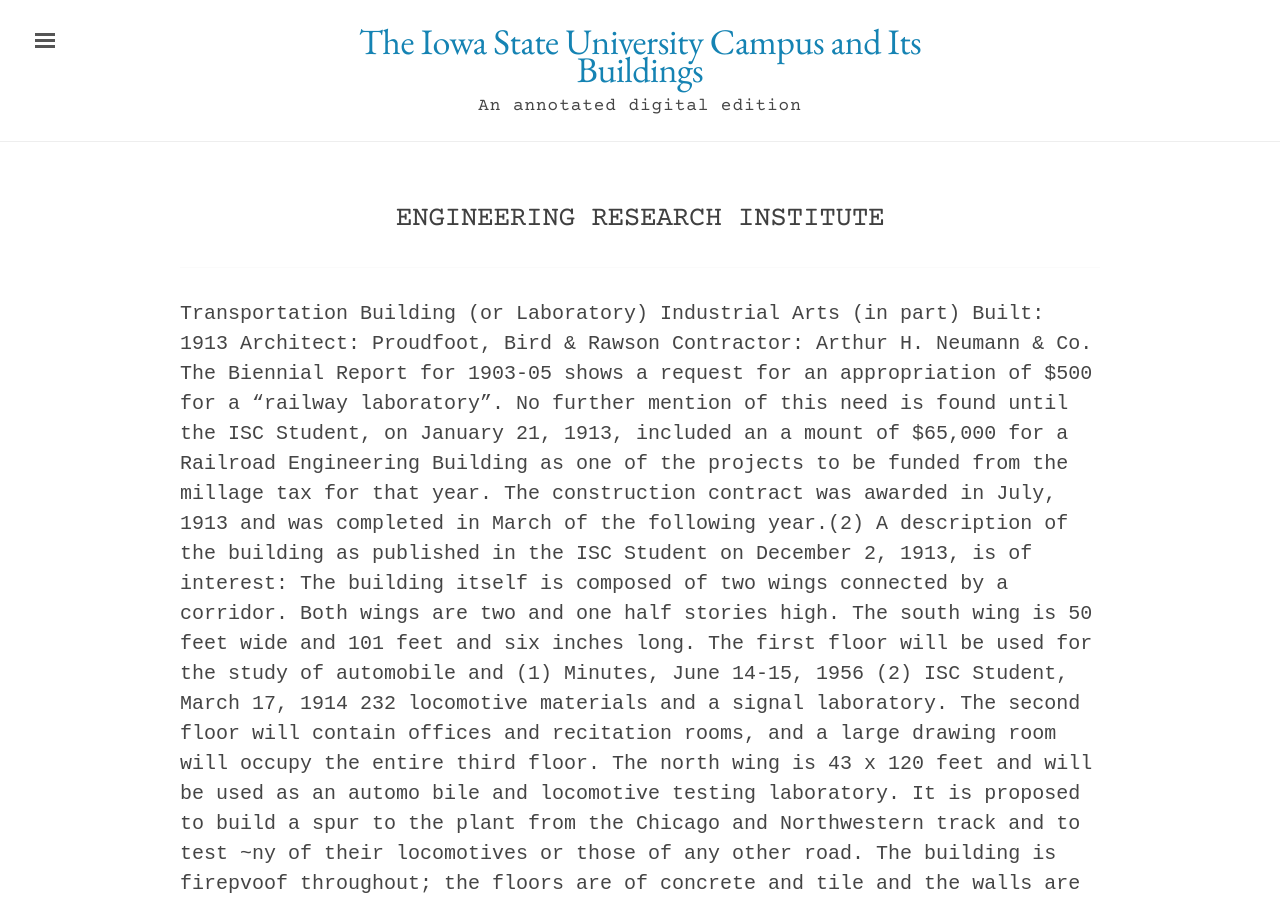
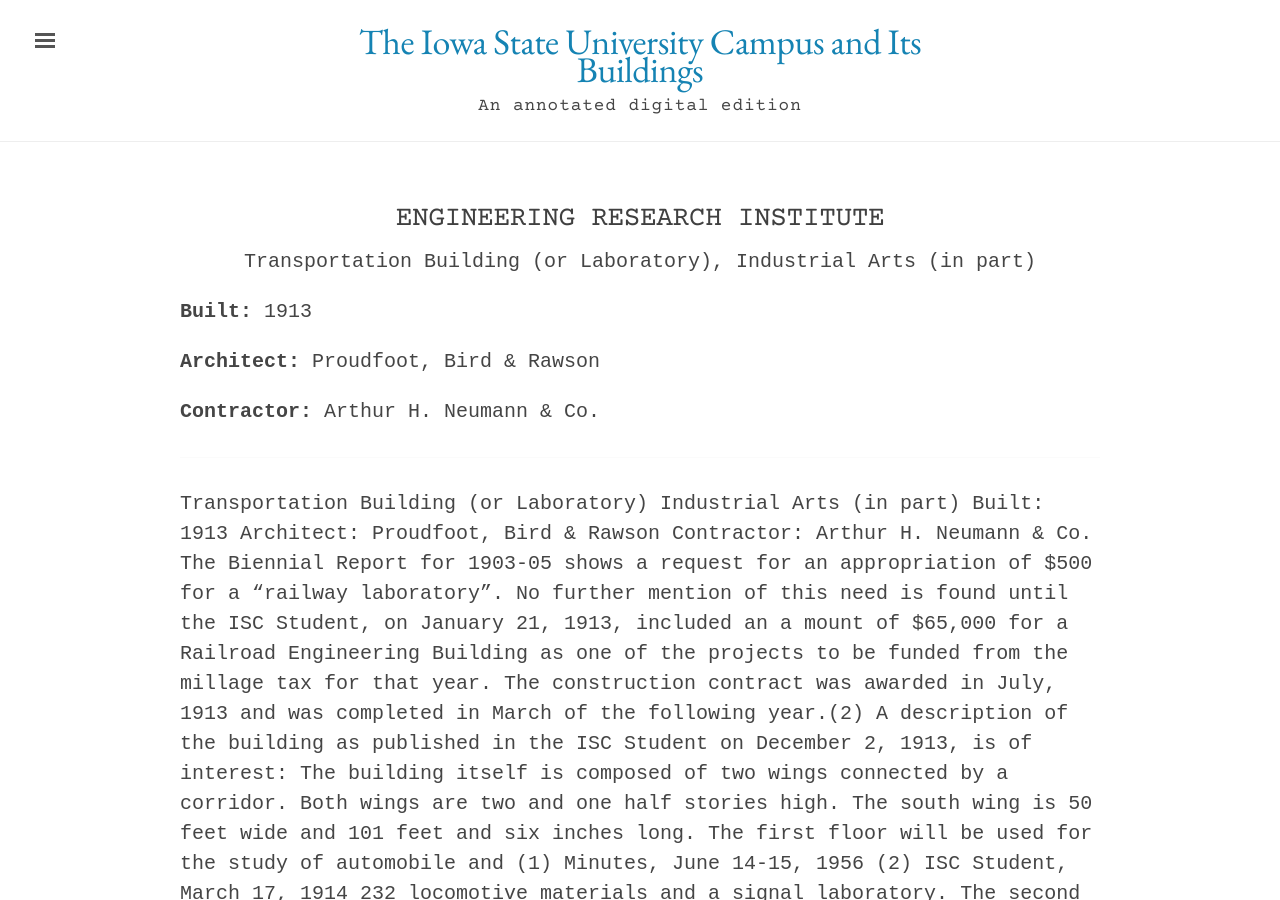
Before and after one commit to emanderson811/day-edition, a Jekyll site: the page built from _texts/buildings/062day-engineering-research-inst.md, in a window 1280 px wide and 900 px high. Built offline with Jekyll 4.4.1, drawn with Linux system fonts in a browser that asks for light colours.

Commit message:
Update 062day-engineering-research-inst.md

```diff
--- a/_texts/buildings/062day-engineering-research-inst.md
+++ b/_texts/buildings/062day-engineering-research-inst.md
@@ -2,10 +2,12 @@
 layout: building
 title: "Engineering Research Institute"
 alternative_name:
-built:
+  - "Transportation Building (or Laboratory)"
+  - "Industrial Arts (in part)"
+built: 1913
 addition:
-architect:
-contractor:
+architect: "Proudfoot, Bird & Rawson"
+contractor: "Arthur H. Neumann & Co."
 razed:
 author:
 rights: Public Domain
```
